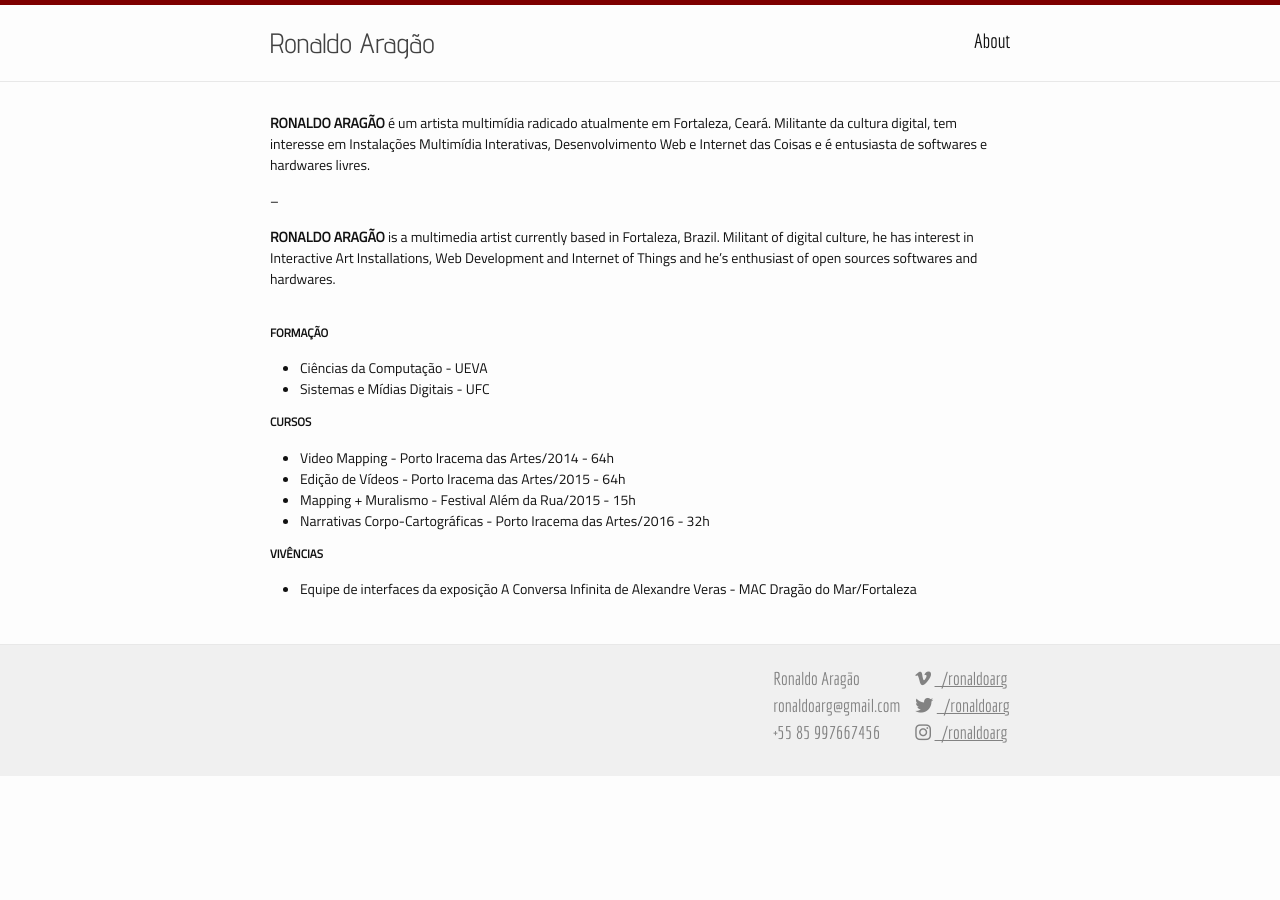
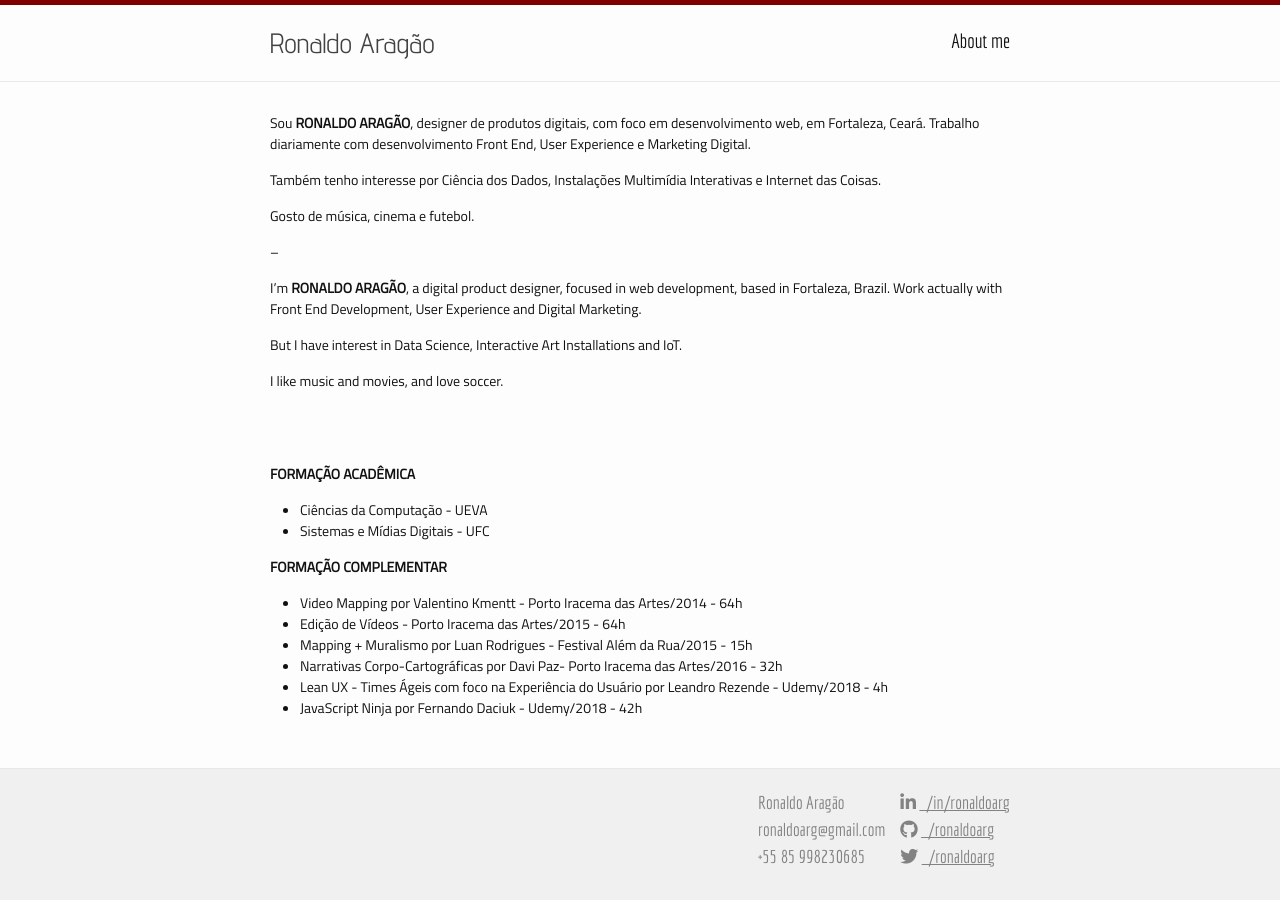
Before and after one commit to ronaldoarg/ronaldoarg.github.io, a Jekyll site: the page built from about.md, in a window 1280 px wide. Built offline with Jekyll 4.4.1, drawn with Linux system fonts in a browser that asks for light colours; nearby versions of some CDN libraries.

Commit message:
Fev/2018 Actualization

```diff
--- a/_config.yml
+++ b/_config.yml
@@ -11,13 +11,17 @@ url: "ronaldoarg.github.io" # the base hostname & protocol for your site
 
 # Social settings
 email: ronaldoarg@gmail.com
-phone: +55 85 997667456
+phone: +55 85 998230685
 twitter_username: ronaldoarg
 github_username:  ronaldoarg
 instagram_username:  ronaldoarg
 vimeo_username:  ronaldoarg
 youtube_username:  ronaldoarg
+linkedin_username:  in/ronaldoarg
 
 # Build settings
 markdown: kramdown
 permalink: /:title/
+
+# Encoding
+encoding: utf-8
--- a/_includes/footer.html
+++ b/_includes/footer.html
@@ -5,29 +5,25 @@
 			<div class="footer-col-social">
 				<ul class="social-media-list">
 
-                    {% if site.vimeo_username %}
+					{% if site.linkedin_username %}
 					<li>
-                            <i class="fa fa-vimeo"></i>
-                            <a href="https://vimeo.com/{{ site.vimeo_username }}" target="_blank">
-                                <span class="username"> &nbsp; /{{ site.vimeo_username }}</span>
+						<i class="fa fa-linkedin"></i>
+						<a href="https://linkedin.com/{{ site.linkedin_username }}" target="_blank">
+							<span class="username"> &nbsp; /{{ site.linkedin_username }}</span>
 						</a>
 					</li>
-                    {% endif %}
-
-                    {% if site.twitter_username %}
+					{% endif %} {% if site.github_username %}
+					<li>
+						<i class="fa fa-github"></i>
+						<a href="https://github.com/{{ site.github_username }}" target="_blank">
+							<span class="username"> &nbsp; /{{ site.github_username }}</span>
+						</a>
+					</li>
+					{% endif %} {% if site.twitter_username %}
 					<li>
 						<i class="fa fa-twitter"></i>
 						<a href="https://twitter.com/{{ site.twitter_username }}" target="_blank">
 							<span class="username"> &nbsp; /{{ site.twitter_username }}</span>
-                            </a>
-                        </li>
-                    {% endif %}
-
-                    {% if site.instagram_username %}
-                        <li>
-                            <i class="fa fa-instagram"></i>
-                            <a href="https://instagram.com/{{ site.instagram_username }}" target="_blank">
-                                <span class="username"> &nbsp; /{{ site.instagram_username }}</span>
 						</a>
 					</li>
 					{% endif %}
--- a/_sass/_layout.scss
+++ b/_sass/_layout.scss
@@ -27,7 +27,6 @@ body {
     font-size: 28px;
     font-weight: 400;
     line-height: 56px;
-    //letter-spacing: -1px;
     margin-bottom: 0;
     float: left;
     font-family: $advent;
@@ -35,8 +34,20 @@ body {
 
     &,
     &:visited {
-        color: $grey-color-dark;
+			color: $grey-color-dark;
     }
+}
+
+.home-intro {
+	margin: 30px 0 80px;
+}
+
+.section-title {
+	font-family: $economica;
+	font-size: 24px;
+	color: $text-color;
+	line-height: $base-line-height;
+
 }
 
 .site-nav {
@@ -118,7 +129,10 @@ body {
     border-top: 1px solid $grey-color-light;
     padding: 20px 0 0 0;
     background: #F0F0F0;
-    font-family: $economica;
+		font-family: $economica;
+		position: fixed;
+    width: 100%;
+    bottom: 0;
 }
 
 .footer-heading {
@@ -145,8 +159,6 @@ body {
     float: right;
     margin-bottom: $spacing-unit / 2;
     padding-left: $spacing-unit / 2;
-    //width: -webkit-calc(34% - (#{$spacing-unit} / 2));
-    //width:         calc(34% - (#{$spacing-unit} / 2));
 
     span.username {
       color: $grey-color;
--- a/about.md
+++ b/about.md
@@ -1,29 +1,36 @@
 ---
 layout: about
-title: About
+title: About me
 permalink: /about/
 ---
 
-**RONALDO ARAGÃO** é um artista multimídia radicado atualmente em Fortaleza, Ceará. Militante da cultura digital, tem interesse em Instalações Multimídia Interativas, Desenvolvimento Web e Internet das Coisas e é entusiasta de softwares e hardwares livres.
+Sou **RONALDO ARAGÃO**, designer de produtos digitais, com foco em desenvolvimento web, em Fortaleza, Ceará. Trabalho diariamente com desenvolvimento Front End, User Experience e Marketing Digital.
+
+Também tenho interesse por Ciência dos Dados, Instalações Multimídia Interativas e Internet das Coisas.
+
+Gosto de música, cinema e futebol.
 
 --
 
-**RONALDO ARAGÃO** is a multimedia artist currently based in Fortaleza, Brazil. Militant of digital culture, he has interest in Interactive Art Installations, Web Development and Internet of Things and he's enthusiast of open sources softwares and hardwares.
+I'm **RONALDO ARAGÃO**, a digital product designer, focused in web development, based in Fortaleza, Brazil. Work actually with Front End Development, User Experience and Digital Marketing.
+
+But I have interest in Data Science, Interactive Art Installations and IoT.
+
+I like music and movies, and love soccer.
+
 <br/>
 <br/>
 
-##### **FORMAÇÃO** #####
+#### **FORMAÇÃO ACADÊMICA** ####
 
 * Ciências da Computação - UEVA
 * Sistemas e Mídias Digitais - UFC
 
-##### **CURSOS** #####
+#### **FORMAÇÃO COMPLEMENTAR** ####
 
-* Video Mapping - Porto Iracema das Artes/2014 - 64h
+* Video Mapping por Valentino Kmentt - Porto Iracema das Artes/2014 - 64h
 * Edição de Vídeos - Porto Iracema das Artes/2015 - 64h
-* Mapping + Muralismo - Festival Além da Rua/2015 - 15h
-* Narrativas Corpo-Cartográficas - Porto Iracema das Artes/2016 - 32h
-
-##### **VIVÊNCIAS** #####
-
-* Equipe de interfaces da exposição A Conversa Infinita de Alexandre Veras - MAC Dragão do Mar/Fortaleza
+* Mapping + Muralismo por Luan Rodrigues - Festival Além da Rua/2015 - 15h
+* Narrativas Corpo-Cartográficas por Davi Paz- Porto Iracema das Artes/2016 - 32h
+* Lean UX - Times Ágeis com foco na Experiência do Usuário por Leandro Rezende - Udemy/2018 - 4h
+* JavaScript Ninja por Fernando Daciuk - Udemy/2018 - 42h
```
Also changed, not shown: _posts/2018-02-17-simple-characters-counter.markdown (added, +15 -0 lines), _sass/_base.scss (+0 -21 lines), index.html (+8 -0 lines), images/characters-counter-inside.png (added), images/characters-counter.png (added), 1 other file. Lines whose indentation alone changed are shown as unchanged.
